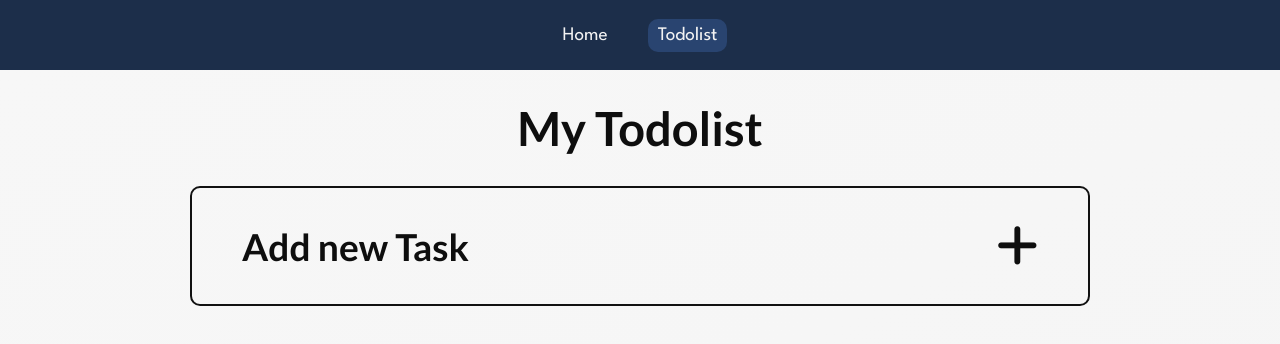
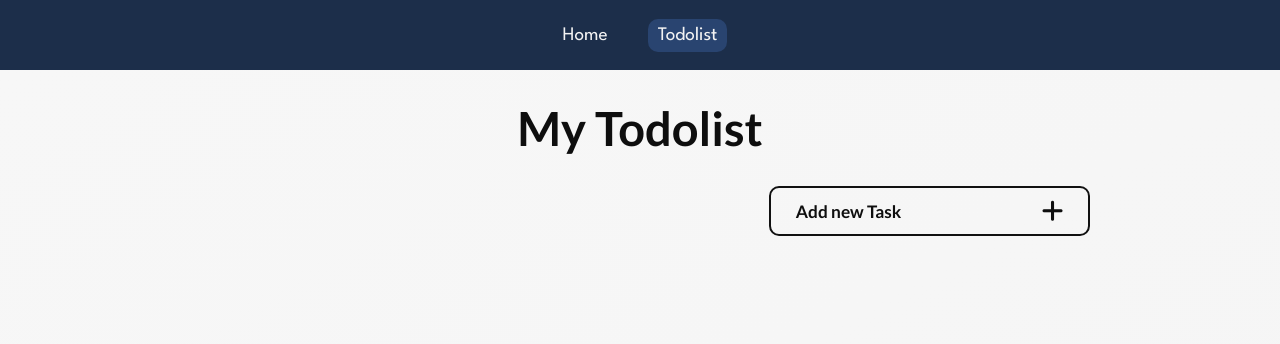
Before and after one commit to CallumB04/react-todolist, a React (Create React App) app: page /todolist in a window 1280 px wide. Shown: the top 344 px of the page. Built offline with nearby package versions, Linux system fonts and the light colour scheme.

Commit message:
feat: improve styling for add task button

```diff
--- a/src/pages/Todolist/components/Todolist.css
+++ b/src/pages/Todolist/components/Todolist.css
@@ -5,6 +5,7 @@
 
     display: flex;
     flex-direction: column;
+    align-items: end;
     row-gap: 10px;
 }
 
@@ -12,7 +13,7 @@
     width: 100%;
     border: 2px solid #111;
     border-radius: 10px;
-    height: 120px;
+    height: 80px;
     padding: 10px 15px;
     color: var(--text-color);
     background-color: var(--todolist-item-bg-color);
@@ -74,8 +75,16 @@
 }
 
 .todolist-item.add-task-button {
-    padding: 0 50px;
+    padding: 0 calc(12px + 1vw);
     font-family: var(--header-font);
+    width: calc(57% - 15vw);
+    height: 50px;
+}
+
+@media (max-width: 450px) {
+    .todolist-item.add-task-button {
+        padding: 0 calc(5px + 1vw);
+    }
 }
 
 .todolist-item.add-task-button:hover {
@@ -84,11 +93,11 @@
 }
 
 .add-task-button-text {
-    font-size: calc(0.9vw + 1.6rem);
+    font-size: calc(0.1vw + 1rem);
 }
 
 .add-task-button-icon {
-    font-size: calc(1.3vw + 1.9rem);
+    font-size: calc(0.3vw + 1.3rem);
 }
 
 #add-task-form {
```
